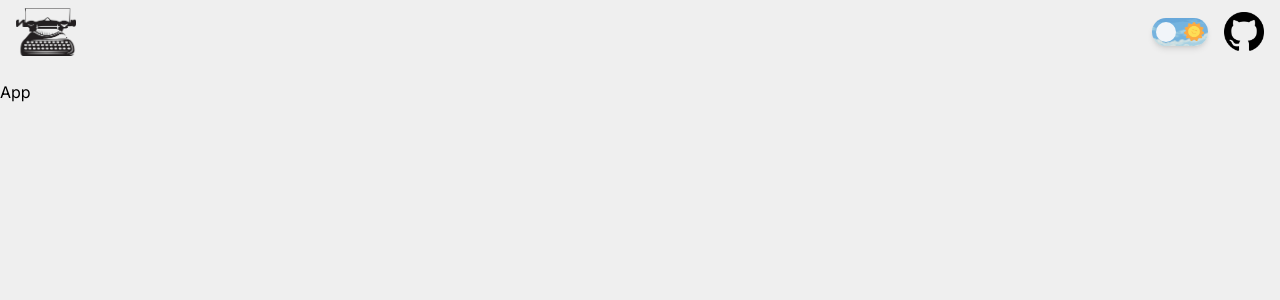
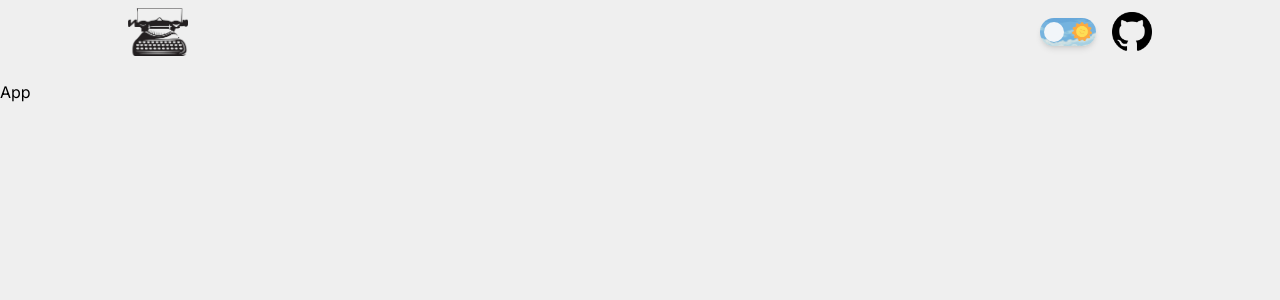
Before and after one commit to chronosgit/typewriter, a Next.js app: page / in a window 1280 px wide. Shown: the top 300 px of the page. Built offline with nearby package versions, Linux system fonts and the light colour scheme.

Commit message:
feat: updated header

```diff
--- a/src/components/header/Header.tsx
+++ b/src/components/header/Header.tsx
@@ -14,7 +14,8 @@ const Header = () => {
 	};
 
 	return (
-		<div className="flex justify-between items-center mb-4 px-4 py-2 text-primary">
+		<div className="mb-4 py-2 text-primary">
+			<div className="max-w-screen-lg mx-auto flex justify-between items-center">
 				<Clickable onClick={() => router.push('/')}>
 					<Logo />
 				</Clickable>
@@ -27,6 +28,7 @@ const Header = () => {
 					</Clickable>
 				</div>
 			</div>
+		</div>
 	);
 };
 
```
Lines whose indentation alone changed are shown as unchanged.
